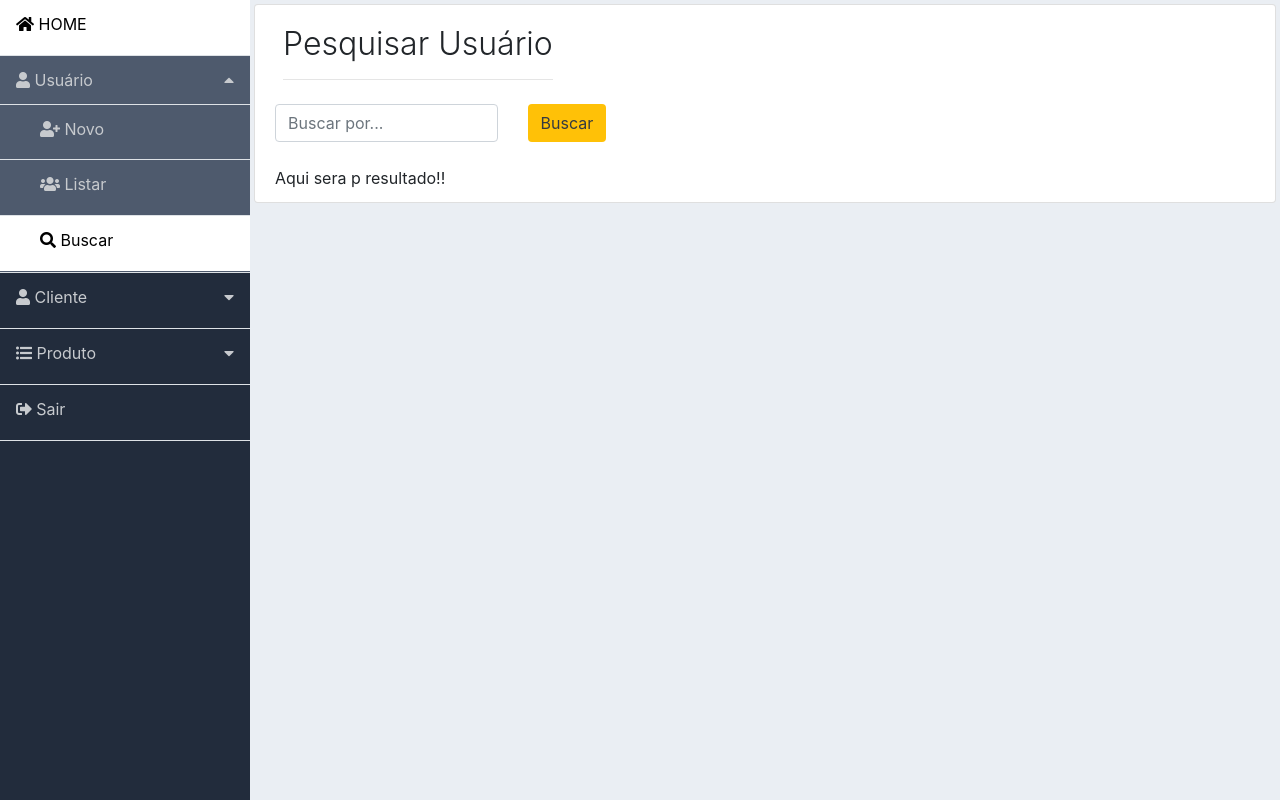
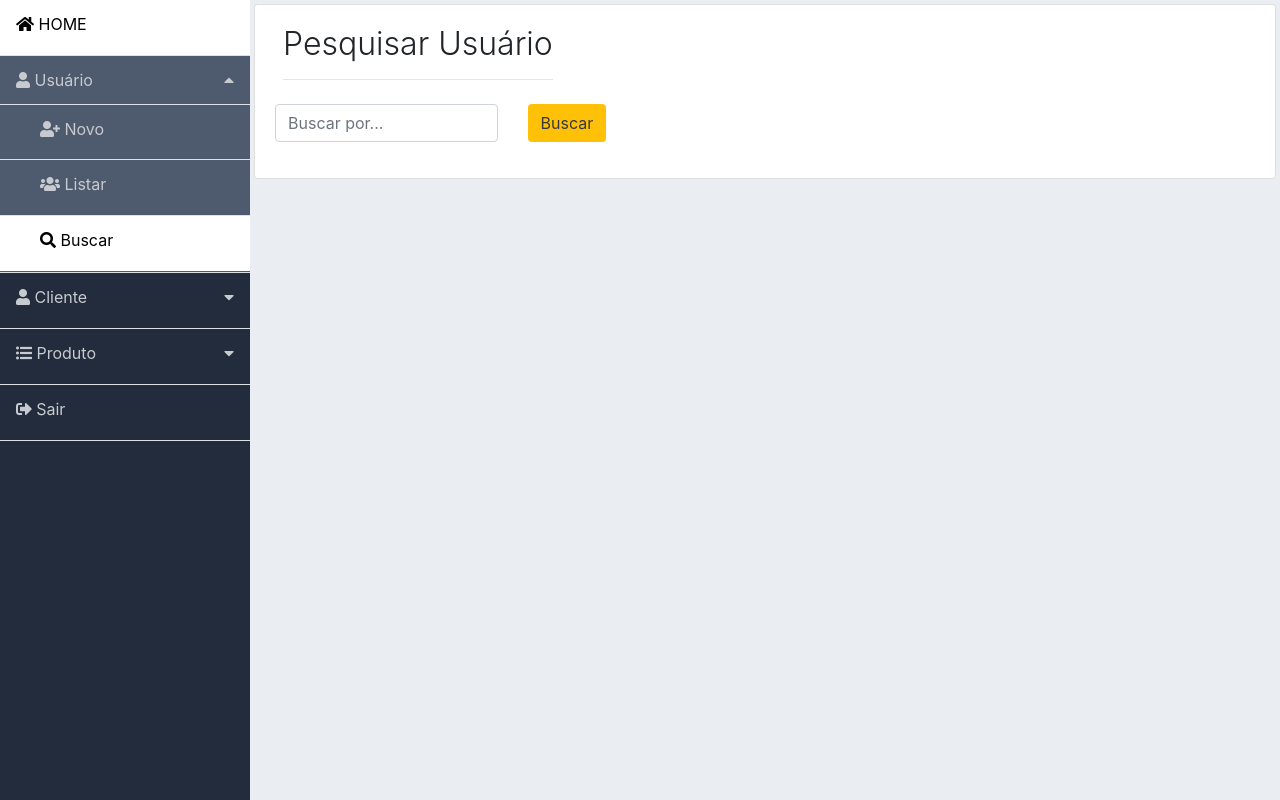
Before and after one commit to emersonnnb/AppWebSenac, a PHP site: page /usuario_buscar.php in a window 1280 px wide. Run offline with PHP 8.4, Linux system fonts and the light colour scheme; a user stored in the database is signed in; data comes from the database, SQL or seed files in the repository; some libraries are stand-ins or nearby versions.

Commit message:
correção layout

```diff
--- a/usuario_buscar.php
+++ b/usuario_buscar.php
@@ -19,7 +19,7 @@ require('includes/header.php');
             </div>
         </div>
         <br>
-        <div id="dados"> Aqui sera p resultado!!</div>
+        <div id="dados"> </div>
         <script>
             function buscar(palavra) {
                 //O método $.ajax(); é o responsável pela requisição
```
